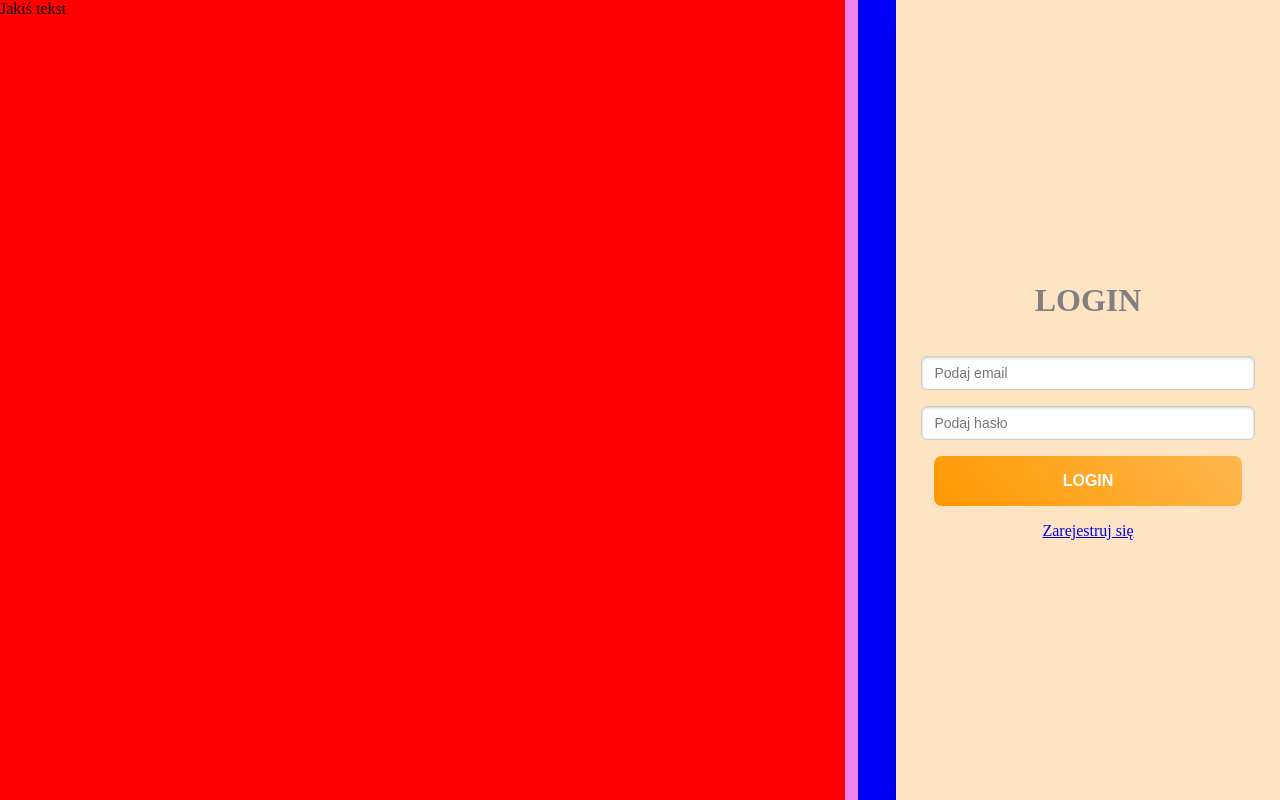
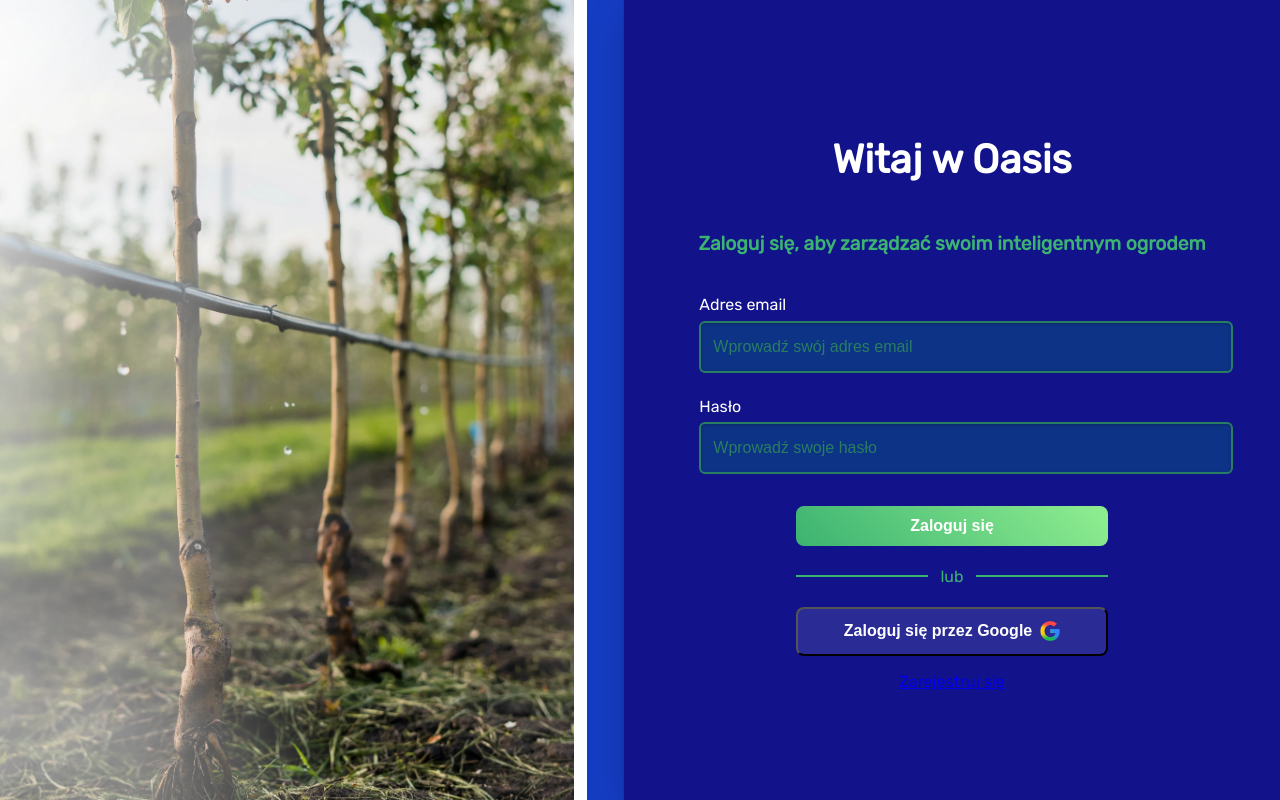
Before and after one commit to Michal-Brzezinski/Oasis, a PHP site: page /login in a window 1280 px wide. Run offline with PHP 8.4, Linux system fonts and the light colour scheme; some libraries are stand-ins or nearby versions.

Commit message:
better view login

```diff
--- a/public/styles/login.css
+++ b/public/styles/login.css
@@ -2,8 +2,11 @@
     font-size: 20px;
 } */
 
-h1 {
-  color: grey;
+@font-face {
+  font-family: 'Rubik';
+  src: url('/public/fonts/Rubik.ttf') format('truetype');
+  font-weight: normal;
+  font-style: normal;
 }
 
 body {
@@ -14,91 +17,179 @@ body {
   margin: 0;
   width: 100vw;
   height: 100vh;
+  font-family: 'Rubik', sans-serif;
 }
 
-.obrazek {
-  background-color: red;
+.image {
+  background-image: url('/public/img/login_img.webp');
+  background-size: cover;
+  background-position: center;
   height: 100%;
-  width: 66%;
+  width: 46%;
 }
 
 .separator1 {
-  background-color: violet;
+  background-color: white;
   height: 100%;
   width: 1%;
 }
 
 .separator2 {
-  background-color: blue;
+  background-color: rgb(21, 61, 196);
   height: 100%;
   width: 3%;
 }
 
+#title {
+  color: white;
+  font-size: 2.5rem;
+  margin-bottom: 0.5rem;
+  font-family: 'Rubik', sans-serif;
+  font-weight: bold;
+}
+
+#subtitle {
+  width: 90%;
+  color: rgb(60, 179, 113);
+  font-size: 1.2rem;
+  margin-bottom: 1.5rem;
+  font-family: 'Rubik', sans-serif;
+  text-align: center;
+}
+
 form {
-  background-color: bisque;
+  background-color: rgb(18, 18, 138);
   box-shadow: rgba(0, 0, 0, 0.16) 0px 10px 36px 0px, rgba(0, 0, 0, 0.06) 0px 0px 0px 1px;
-  width: 30%;
+  width: 50%;
   height: 100%;
-  /* padding: 1rem; */
+  padding-left: 1rem;
+  padding-right: 1rem;
   display: flex;
   justify-content: center;
+  flex-direction: column;
   align-items: center;
-  flex-direction: column;
   gap: 1rem;
 }
 
+.login-form {
+  width: 90%;
+  display: flex;
+  flex-direction: column;
+  align-items: center;
+  gap: 1.5rem;
+}
 
-/* Styl dla pól input */
+.field {
+  width: 90%;
+  display: flex;
+  flex-direction: column;
+  justify-content: left;
+  align-items: left;
+  gap: 0.4rem;
+}
+
 input {
-  border: 1px solid #ccc;
-  /* Subtelna ramka */
+  width: 100%;
+  border: 2px solid rgb(41, 125, 97);
   border-radius: 6px;
-  /* Zaokrąglone rogi */
   padding: 8px 12px;
-  /* Wewnętrzny odstęp */
   box-shadow: inset 0 1px 3px rgba(0, 0, 0, 0.2);
-  /* Cień wewnętrzny */
   font-size: 14px;
+  background-color: rgb(12, 51, 133);
+  color: white;
   transition: border-color 0.2s ease, box-shadow 0.2s ease;
+  height: 2rem;
 }
 
 input:focus {
-  border-color: #888;
-  /* Zmiana koloru ramki przy focusie */
+  border-color: rgb(144, 238, 144);
   box-shadow: inset 0 1px 4px rgba(0, 0, 0, 0.3);
-  /* Lekko mocniejszy cień */
   outline: none;
-  /* Usunięcie niebieskiej ramki */
 }
 
-input,
-button {
-  width: 80%;
+input::placeholder {
+  color: rgb(41, 125, 97);
+  font-size: 1rem;
 }
 
-/* Styl dla przycisku */
-button {
-  padding: 1rem;
-  /* margines wewnętrzny */
+label {
+  align-self: flex-start;
+  font-size: 1rem;
+  color: white;
+}
+
+.login-btn {
+  width: 50%;
+  height: 2.5rem;
   border-radius: 0.5rem;
   /* zaokrąglone rogi */
   border: none;
-  background: linear-gradient(45deg, #ff9800, #ffb74d);
-  /* pomarańczowy gradient */
+  background: linear-gradient(45deg, rgb(60, 179, 113), rgb(144, 238, 144));
   color: white;
   font-size: 1rem;
   font-weight: bold;
   cursor: pointer;
   transition: transform 0.2s ease, box-shadow 0.2s ease;
+  margin-top: 1rem;
 }
 
-button:hover {
+.login-btn:hover {
   transform: scale(1.05);
-  /* powiększenie po najechaniu */
-  box-shadow: 0 4px 12px rgba(255, 152, 0, 0.5);
-  /* delikatny cień */
+  box-shadow: 0 4px 12px rgba(60, 179, 113, 0.5);
 }
 
+.separator {
+  display: flex;
+  align-items: center;
+  width: 50%;
+  margin: 0.3rem;
+  color: rgb(60, 179, 113);
+}
+
+.separator::before,
+.separator::after {
+  content: "";
+  flex: 1;
+  border-bottom: 2px solid rgb(60, 179, 113);
+}
+
+.separator::before {
+  margin-right: 0.75em;
+}
+
+.separator::after {
+  margin-left: 0.75em;
+}
+
+.google-btn {
+  width: 50%;
+
+  display: flex;
+  justify-content: center;
+  align-items: center;
+  gap: 0.5rem;
+
+  padding: 0.8rem;
+  border-radius: 0.5rem;
+  background-color: rgb(43, 43, 149);
+
+  color: white;
+  font-size: 1rem;
+  font-weight: bold;
+  cursor: pointer;
+
+  transition: background-color 0.2s ease, transform 0.2s ease;
+}
+
+.google-btn img {
+  height: 20px;
+  width: 20px;
+}
+
+.google-btn:hover {
+  background-color: rgb(102, 102, 216);
+  transform: scale(1.03);
+}
 
 
 @media screen and (max-width: 480px) {
--- a/public/views/login.html
+++ b/public/views/login.html
@@ -9,15 +9,12 @@
     <link rel="stylesheet" type="text/css" href="public/styles/login.css">
 </head>
 <body>
-    <div class="obrazek">
-        Jakiś tekst
-    </div>
-    <div class = "separator1">
-    </div>
-    <div class = "separator2">
-    </div>
+    <div class="image"></div>
+    <div class = "separator1"></div>
+    <div class = "separator2"></div>
     <form action="\login" method="POST">
-        <h1 id="title">LOGIN</h1>
+        <h1 id="title">Witaj w Oasis</h1>
+        <h4 id="subtitle">Zaloguj się, aby zarządzać swoim inteligentnym ogrodem</h4>
 
         <?php if(isset($message)): ?>
             <p class="message">
@@ -25,9 +22,25 @@
             </p>
         <?php endif; ?>
 
-        <input name="email" type="email" placeholder="Podaj email">
-        <input name="password" type="password" placeholder="Podaj hasło">
-        <button type="submit">LOGIN</button>
+        <div class="login-form">
+            <div class="field">
+                <label for="email">Adres email</label>
+                <input id="email" name="email" type="email" placeholder="Wprowadź swój adres email" autocomplete="email">
+            </div>
+            <div class="field">
+                <label for="password">Hasło</label>
+                <input id="password" name="password" type="password" placeholder="Wprowadź swoje hasło" autocomplete="current-password">
+            </div>
+        </div>
+
+        <button type="submit" class="login-btn">Zaloguj się</button>
+        <div class="separator">
+            <span>lub</span>
+        </div>
+        <button class="google-btn">
+            Zaloguj się przez Google
+            <img src="/public/img/google-logo.png" alt="Google logo">
+        </button>
 
         <a href="\register">Zarejestruj się</a>
     </form>
```
Also changed, not shown: public/scripts/login.js (added, +9 -0 lines), public/fonts/Rubik.ttf (added), public/img/google-logo.png (added), public/img/login_img.webp (added).
